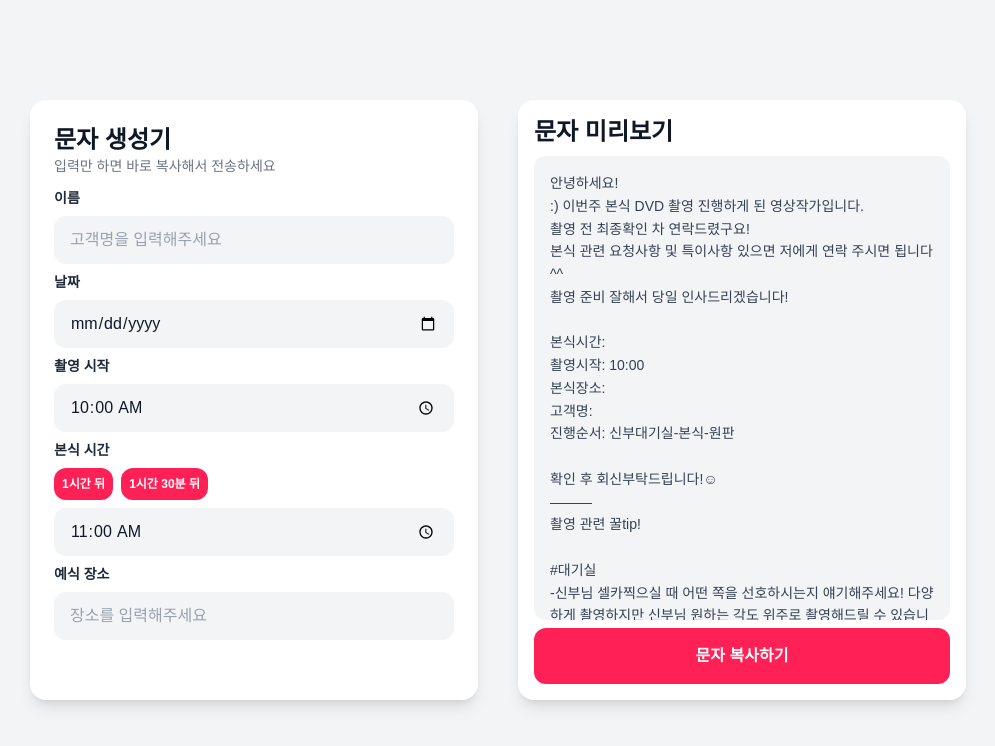
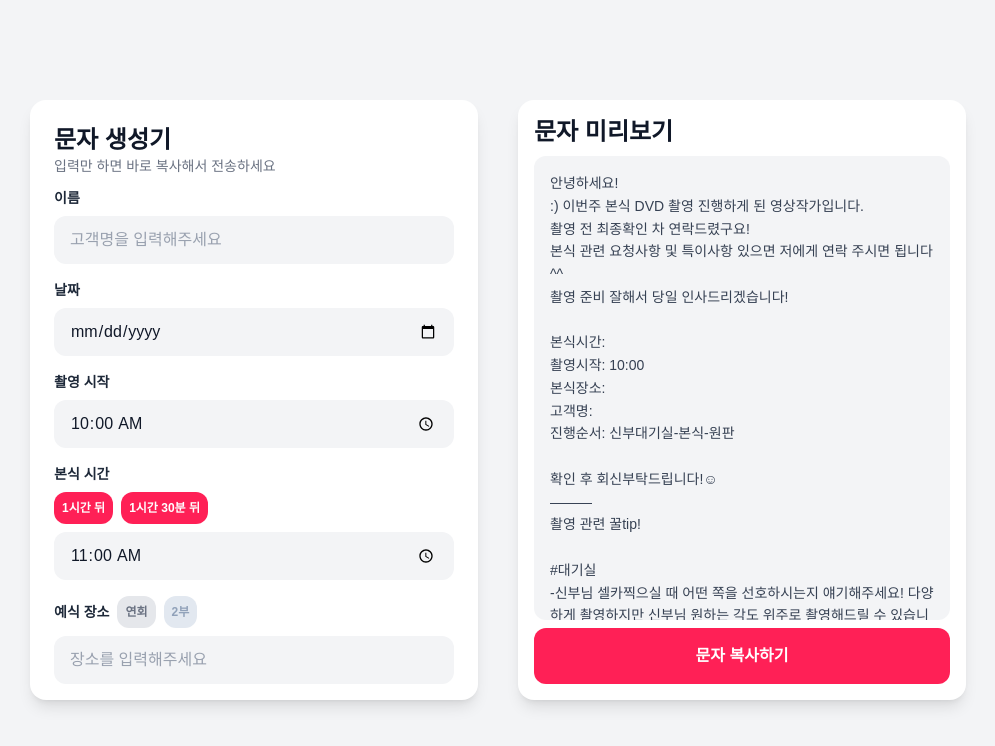
Before and after one commit to dohundev/auto-message, a Next.js app: page / in a window 1280 px wide. Shown: the top 746 px of the page, without its empty margins (142-1137 px from the left). Built offline with nearby package versions, Linux system fonts and the light colour scheme.

Commit message:
연회, 2부 추가

```diff
--- a/app/constants/messageTemplate.ts
+++ b/app/constants/messageTemplate.ts
@@ -11,7 +11,7 @@ export const MESSAGE_TEMPLATE = `
 촬영시작: {{shootTime}}
 본식장소: {{location}}
 고객명: {{customerName}}
-진행순서: 신부대기실-본식-원판
+진행순서: 신부대기실-본식-원판{{hasReception}}{{hasSecondPart}}
 
 확인 후 회신부탁드립니다!☺
 ———
--- a/app/globals.css
+++ b/app/globals.css
@@ -28,8 +28,8 @@
     left: 0;
     right: 0;
     bottom: 0;
-    width: 20px;   /* 고정 크기 */
-    height: 20px;  /* 고정 크기 */
+    width: 20px;
+    height: 20px;
     opacity: 0;
     cursor: pointer;
   }
--- a/app/page.tsx
+++ b/app/page.tsx
@@ -5,10 +5,9 @@ import 'react-datepicker/dist/react-datepicker.css';
 import toast, { Toaster } from 'react-hot-toast';
 import { MESSAGE_TEMPLATE } from './constants/messageTemplate';
 
-
 const inputStyle =
-  'w-full block rounded-xl bg-gray-100 px-4 py-3 text-gray-900 placeholder-gray-400 focus:outline-none focus:ring-2 focus:ring-rose-400';
-const labelStyle = 'block text-sm font-semibold text-gray-800 mb-2';
+  'w-full block rounded-xl bg-gray-100 px-4 py-3 text-gray-900 placeholder-gray-400 focus:outline-none focus:ring-2 focus:ring-rose-400 mb-4';
+const labelStyle = 'block text-sm font-semibold text-gray-800 ';
 
 export default function Home() {
   const [customerName, setCustomerName] = useState('');
@@ -16,39 +15,52 @@ export default function Home() {
   const [shootTime, setShootTime] = useState('10:00');
   const [ceremonyTime, setCeremonyTime] = useState('11:00');
   const [location, setLocation] = useState('');
+  const [hasReception, setHasReception] = useState(false);
+  const [hasSecondPart, setHasSecondPart] = useState(false);
 
   const formatDateWithDay = (data: Date) => {
-    const days = ['일', '월', '화', '수', '목', '금', '토']
-    const year = data.getFullYear()
-    const month = data.getMonth() + 1
-    const day = data.getDate()
-    return `${year}. ${month}. ${day} (${days[data.getDay()]})`
-  }
+    const days = ['일', '월', '화', '수', '목', '금', '토'];
+    const year = data.getFullYear();
+    const month = data.getMonth() + 1;
+    const day = data.getDate();
+    return `${year}. ${month}. ${day} (${days[data.getDay()]})`;
+  };
 
-  const message = MESSAGE_TEMPLATE
-  .replace('{{weddingDateTime}}', weddingDate ? `${formatDateWithDay(weddingDate)} ${ceremonyTime || ''}` : '')
+  const message = MESSAGE_TEMPLATE.replace(
+    '{{weddingDateTime}}',
+    weddingDate
+      ? `${formatDateWithDay(weddingDate)} ${ceremonyTime || ''}`
+      : '',
+  )
     .replace('{{shootTime}}', shootTime || '')
     .replace('{{location}}', location || '')
-  .replace('{{customerName}}', customerName || '');
+    .replace('{{customerName}}', customerName || '')
+    .replace('{{hasReception}}', hasReception ? '-연회' : '')
+    .replace('{{hasSecondPart}}', hasSecondPart ? '-2부' : '');
 
   // 유효성 검사
   const checkValidation = () => {
-  if( !customerName || !weddingDate || !ceremonyTime || !shootTime || !location ) {
-    toast.error('모든 필수 항목을 입력해주세요 !')
-    return false
+    if (
+      !customerName ||
+      !weddingDate ||
+      !ceremonyTime ||
+      !shootTime ||
+      !location
+    ) {
+      toast.error('모든 필수 항목을 입력해주세요 !');
+      return false;
     }
-  return true
-}
+    return true;
+  };
 
   // 복사하기
   const copyMessage = () => {
-  if( !checkValidation() ) {
-    return
+    if (!checkValidation()) {
+      return;
     }
-  navigator.clipboard.writeText(message)
-  toast.success('복사가 완료되었습니다.')
-}
-
+    navigator.clipboard.writeText(message);
+    toast.success('복사가 완료되었습니다.');
+  };
 
   const addMinutesToTime = (baseTime: string, minutesToAdd: number) => {
     if (!baseTime) return '';
@@ -61,22 +73,26 @@ const addMinutesToTime = (baseTime: string, minutesToAdd: number) => {
     return `${String(newHours).padStart(2, '0')}:${String(newMinutes).padStart(2, '0')}`;
   };
 
+  const setTimeAfter = (time: number) => {
+    if (!shootTime) {
+      toast.error('먼저 촬영 시작 시간을 입력해주세요.');
+      return;
+    }
+    toast.success(`${time}분 뒤 본식 시간이 설정되었습니다.`);
+    const newTime = addMinutesToTime(shootTime, time);
+    setCeremonyTime(newTime);
+  };
 
-const setTimeAfter = (time:number) => {
-  if(!shootTime){
-    toast.error('먼저 촬영 시작 시간을 입력해주세요.')
-    return
-  }
-
-  const newTime = addMinutesToTime(shootTime, time)
-  setCeremonyTime(newTime)
-}
+  const setHasReceptionToggle = () => {
+    setHasReception(!hasReception);
+  };
+  const setHasSecondPartToggle = () => {
+    setHasSecondPart(!hasSecondPart);
+  };
 
   return (
-
     <main className='min-h-screen bg-gray-100 flex flex-col lg:flex-row justify-center items-center gap-10 p-6 py-10'>
       <Toaster
-
         containerStyle={{
           top: '50%',
           transform: 'translateY(-20%)',
@@ -84,16 +100,15 @@ const setTimeAfter = (time:number) => {
         toastOptions={{
           duration: 1500,
           position: 'top-center',
-    }} />
+        }}
+      />
       <section className='w-full max-w-md lg:h-[600px] bg-white rounded-2xl shadow-lg p-6'>
         <h1 className='text-2xl font-bold text-gray-900'>문자 생성기 </h1>
         <p className='text-sm text-gray-500 mb-3'>
           입력만 하면 바로 복사해서 전송하세요
         </p>
         <div className='space-y-2 mb-4'>
-        <label className={labelStyle}>
-        이름
-          </label>
+          <label className={labelStyle}>이름</label>
 
           <input
             className={inputStyle}
@@ -101,9 +116,7 @@ const setTimeAfter = (time:number) => {
             onChange={(e) => setCustomerName(e.target.value)}
             placeholder='고객명을 입력해주세요'
           />
-          <label className={labelStyle}>
-            날짜
-          </label>
+          <label className={labelStyle}>날짜</label>
           {/* <DatePicker
             selected={weddingDate}
             onChange={(date: Date | null) => setWeddingDate(date)}
@@ -150,12 +163,18 @@ const setTimeAfter = (time:number) => {
           />  */}
           <label className={labelStyle}>본식 시간</label>
           <div>
-         <button className='bg-rose-500 text-xs  text-white font-semibold py-2 rounded-xl active:scale-[0.98] transition cursor-pointer p-2 mr-2'
+            <button
+              className='bg-rose-500 text-xs  text-white font-semibold py-2 rounded-xl active:scale-[0.98] transition cursor-pointer p-2 mr-2'
               onClick={() => setTimeAfter(60)}
-          >1시간 뒤</button>
-          <button className='bg-rose-500 text-xs  text-white font-semibold py-2 rounded-xl active:scale-[0.98] transition cursor-pointer p-2'
+            >
+              1시간 뒤
+            </button>
+            <button
+              className='bg-rose-500 text-xs  text-white font-semibold py-2 rounded-xl active:scale-[0.98] transition cursor-pointer p-2 mr-2'
               onClick={() => setTimeAfter(90)}
-          >1시간 30분 뒤</button>
+            >
+              1시간 30분 뒤
+            </button>
           </div>
 
           {/* <DatePicker
@@ -185,7 +204,29 @@ const setTimeAfter = (time:number) => {
             onChange={(e) => setCeremonyTime(e.target.value)}
           />
 
+          <div className='flex items-center gap-2'>
             <label className={labelStyle}>예식 장소</label>
+            <button
+              className={`text-xs font-semibold py-2 rounded-xl p-2  transition ${
+                hasReception
+                  ? 'bg-indigo-500 text-white'
+                  : 'bg-gray-200 text-gray-500'
+              }`}
+              onClick={setHasReceptionToggle}
+            >
+              연회
+            </button>
+            <button
+              className={`text-xs font-semibold py-2 rounded-xl p-2  transition ${
+                hasSecondPart
+                  ? 'bg-slate-700 text-white'
+                  : 'bg-slate-200 text-slate-400'
+              }`}
+              onClick={setHasSecondPartToggle}
+            >
+              2부
+            </button>
+          </div>
           <input
             className={inputStyle}
             value={location}
@@ -196,7 +237,9 @@ const setTimeAfter = (time:number) => {
       </section>
       <section className='w-full max-w-md lg:h-[600px] bg-white rounded-2xl flex flex-col shadow-lg p-4'>
         <h1 className='text-2xl font-bold text-gray-900'>문자 미리보기 </h1>
-        <div className='bg-gray-100 rounded-xl p-4 text-sm text-gray-700 whitespace-pre-line leading-relaxed flex-1 overflow-y-auto my-2'>{message}</div>
+        <div className='bg-gray-100 rounded-xl p-4 text-sm text-gray-700 whitespace-pre-line leading-relaxed flex-1 overflow-y-auto my-2'>
+          {message}
+        </div>
         <button
           onClick={() => copyMessage()}
           className='w-full bg-rose-500 text-white font-semibold py-4 rounded-xl active:scale-[0.98] transitio cursor-pointer'
```
Lines whose indentation alone changed are shown as unchanged.
